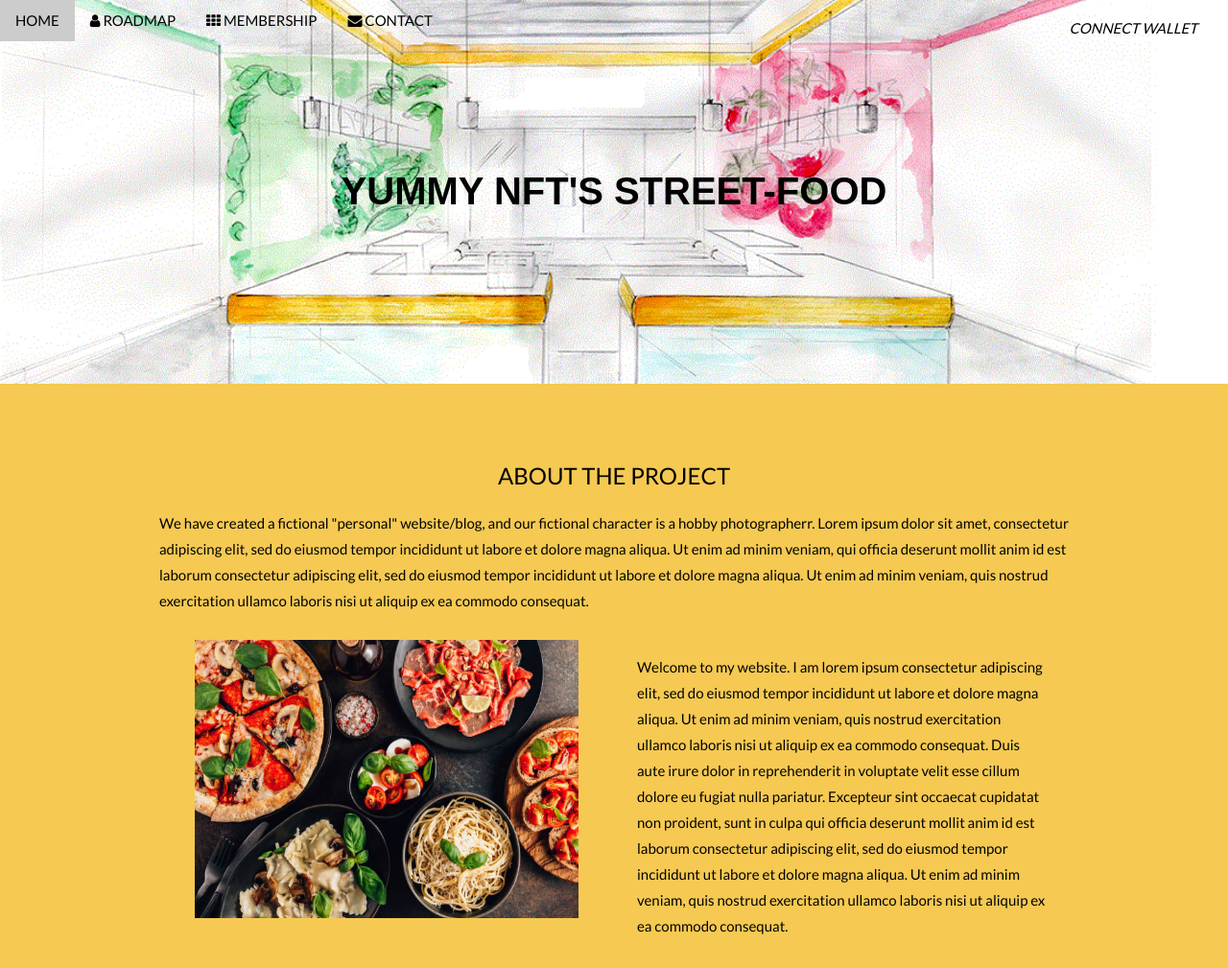
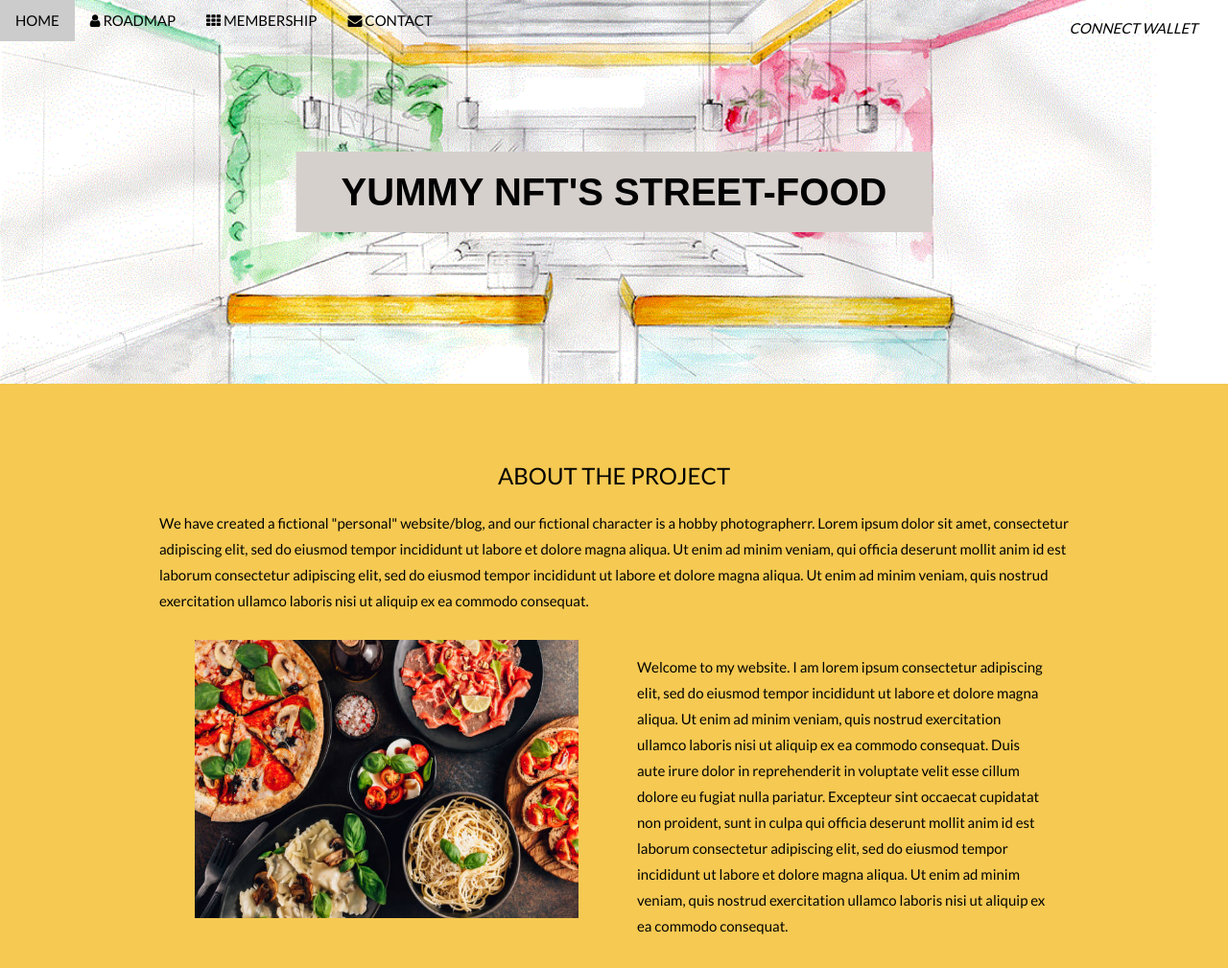
Before and after one commit to Yugi666/Mynewwebsite, a plain HTML site: page index.html in a window 1280 px wide. Shown: the top 1009 px of the page at 96% size. Drawn offline with nearby package versions, Linux system fonts and the light colour scheme.

Commit message:
Update index.html

```diff
--- a/index.html
+++ b/index.html
@@ -81,7 +81,11 @@ body, html {
 <!-- First Parallax Image with Logo Text -->
 <div class="bgimg-1 w3-display-container " id="home">
   <div class="w3-display-middle" style="white-space:nowrap;">
-    <span style="font: small-caps bold 40px/1 sans-serif;">YUMMY NFT'S STREET-FOOD</span>
+    <span style="font: small-caps bold 40px/1 sans-serif;
+                 background-color:#d6d0cd;
+                 text-align:left; vertical-align: middle;
+                 padding:20px 47px;
+                 ">YUMMY NFT'S STREET-FOOD</span>
   </div>
 </div>
 
```
